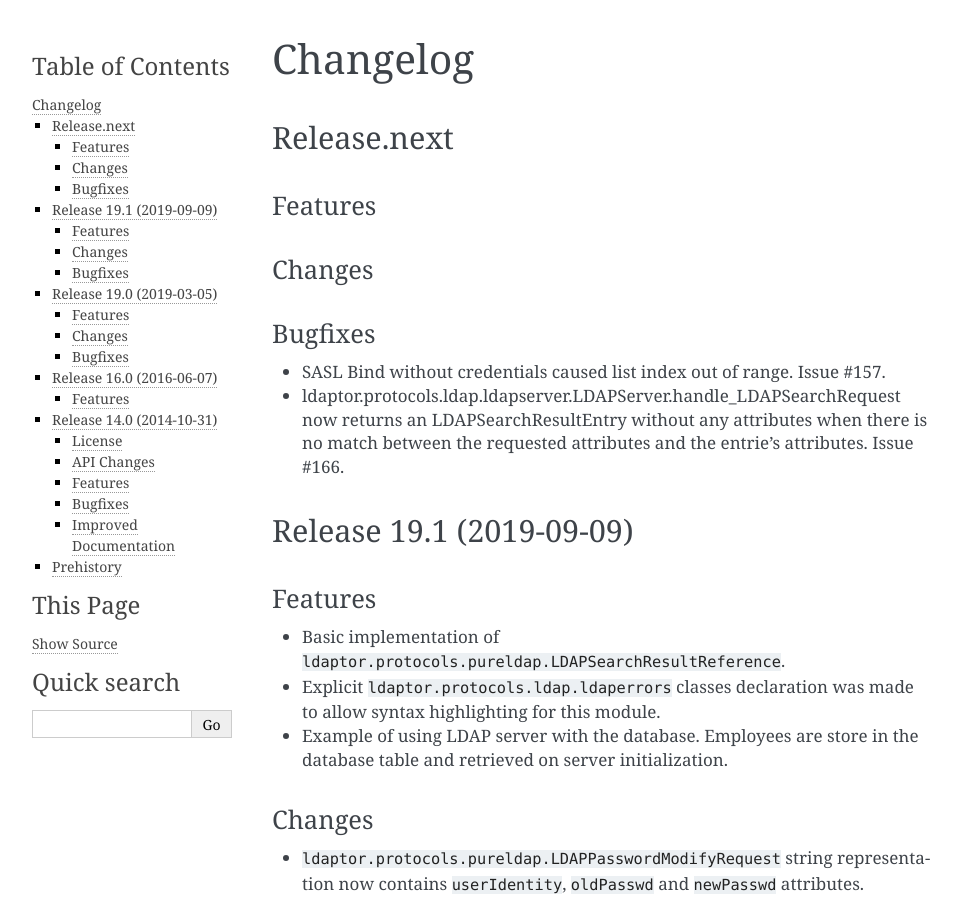
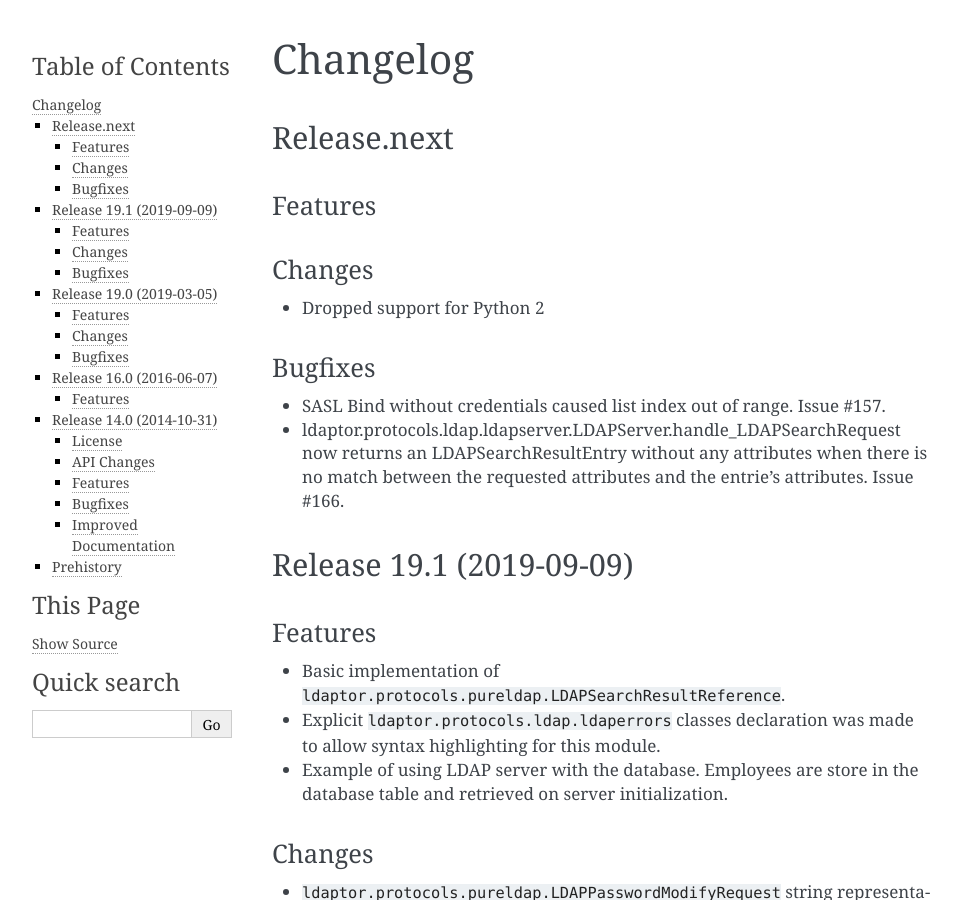
Before and after one commit to twisted/ldaptor, a Sphinx documentation site: the page built from docs/source/NEWS.rst, in a window 1280 px wide and 900 px high. Shown: the whole window, without its empty margins (148-1109 px from the left). Built offline with Sphinx 7.4.7, drawn with Linux system fonts in a browser that asks for light colours.

Commit message:
update changelog

```diff
--- a/docs/source/NEWS.rst
+++ b/docs/source/NEWS.rst
@@ -9,6 +9,8 @@ Features
 
 Changes
 ^^^^^^^
+
+- Dropped support for Python 2
 
 Bugfixes
 ^^^^^^^^
```
